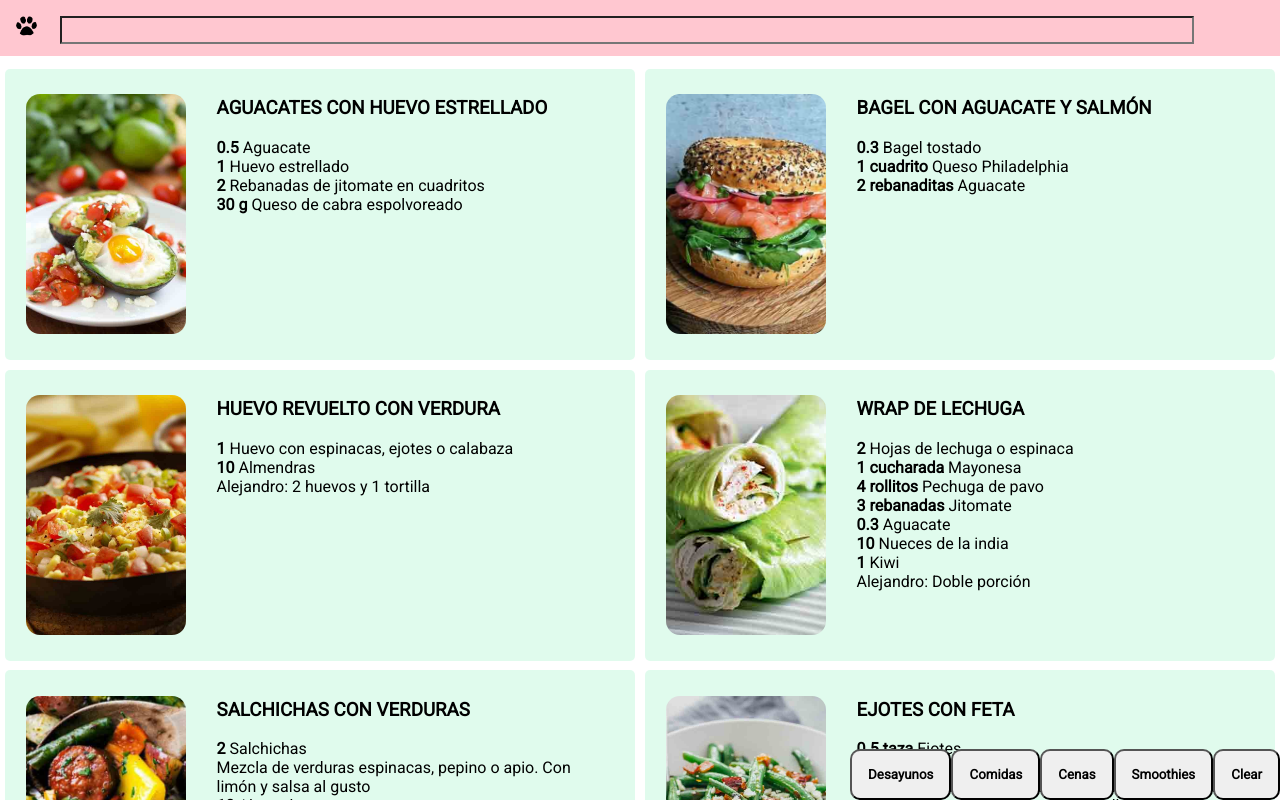
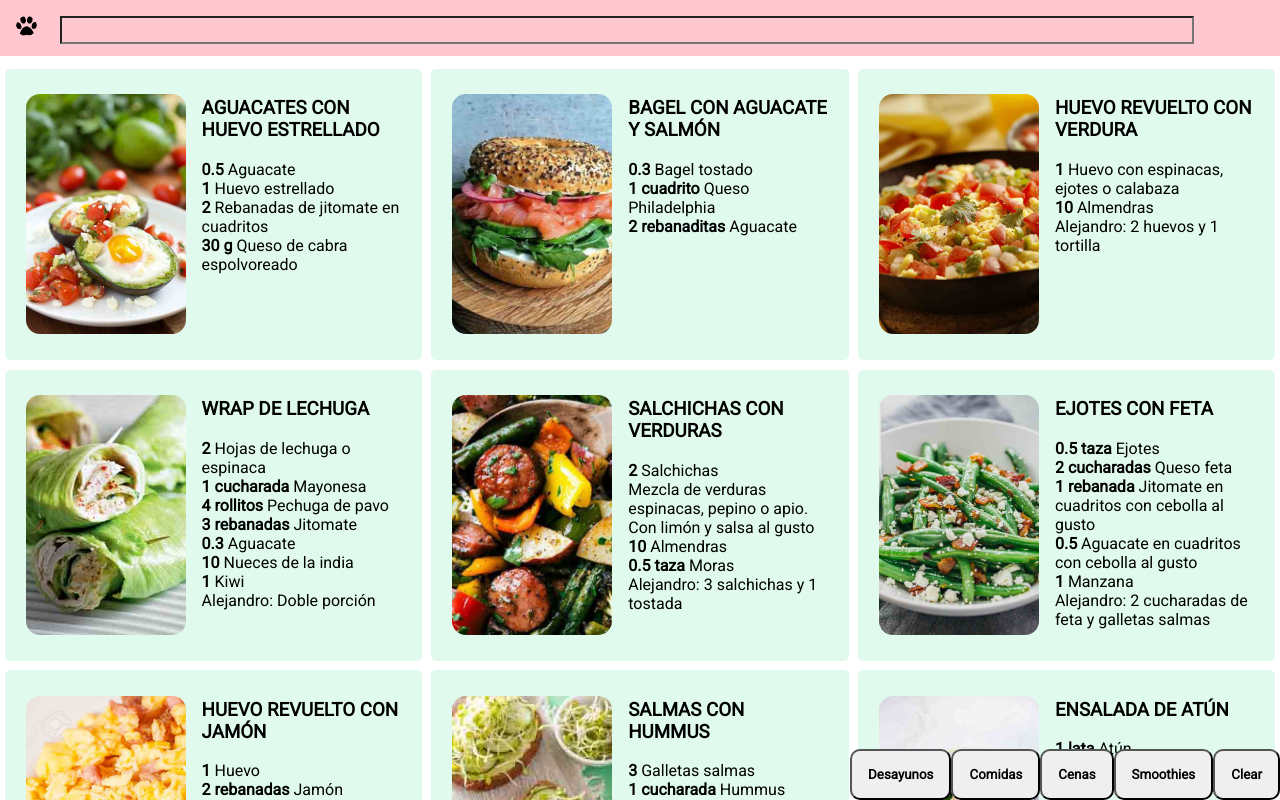
Before and after one commit to aaspinwall/minomnomsapp, a React (Create React App) app: page / in a window 1280 px wide. Shown: the top 800 px of the page. Built offline with nearby package versions, Linux system fonts and the light colour scheme.

Commit message:
small fix

```diff
--- a/src/Filtered.jsx
+++ b/src/Filtered.jsx
@@ -8,11 +8,11 @@ const MealWrapper = styled.div`
   display: grid;
   grid-template-columns: 1fr;
 
+  @media screen and (min-width: 765px) {
+    grid-template-columns: 1fr 1fr;
+  }
   @media screen and (min-width: 1024px) {
     grid-template-columns: 1fr 1fr 1fr;
-  }
-  @media screen and (min-width: 765px) {
-    grid-template-columns: 1fr 1fr;
   }
 `;
 
```
